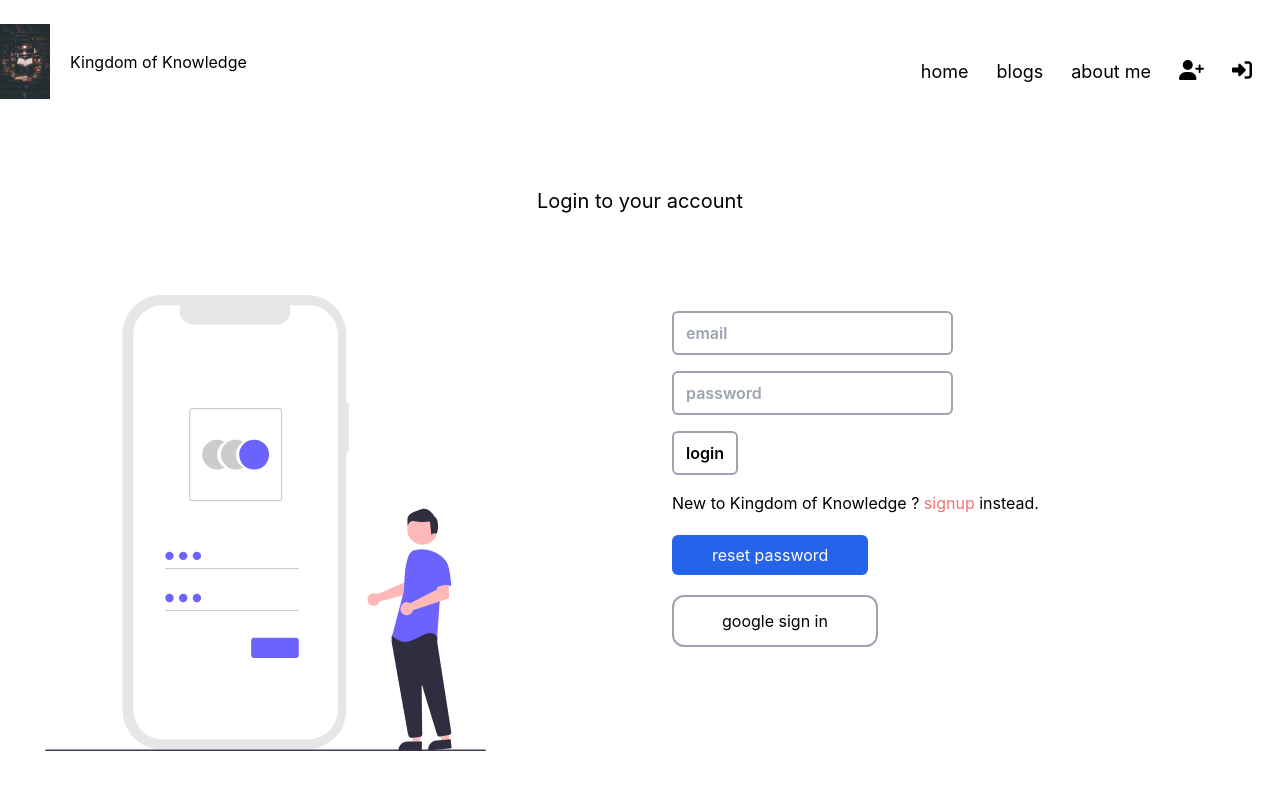
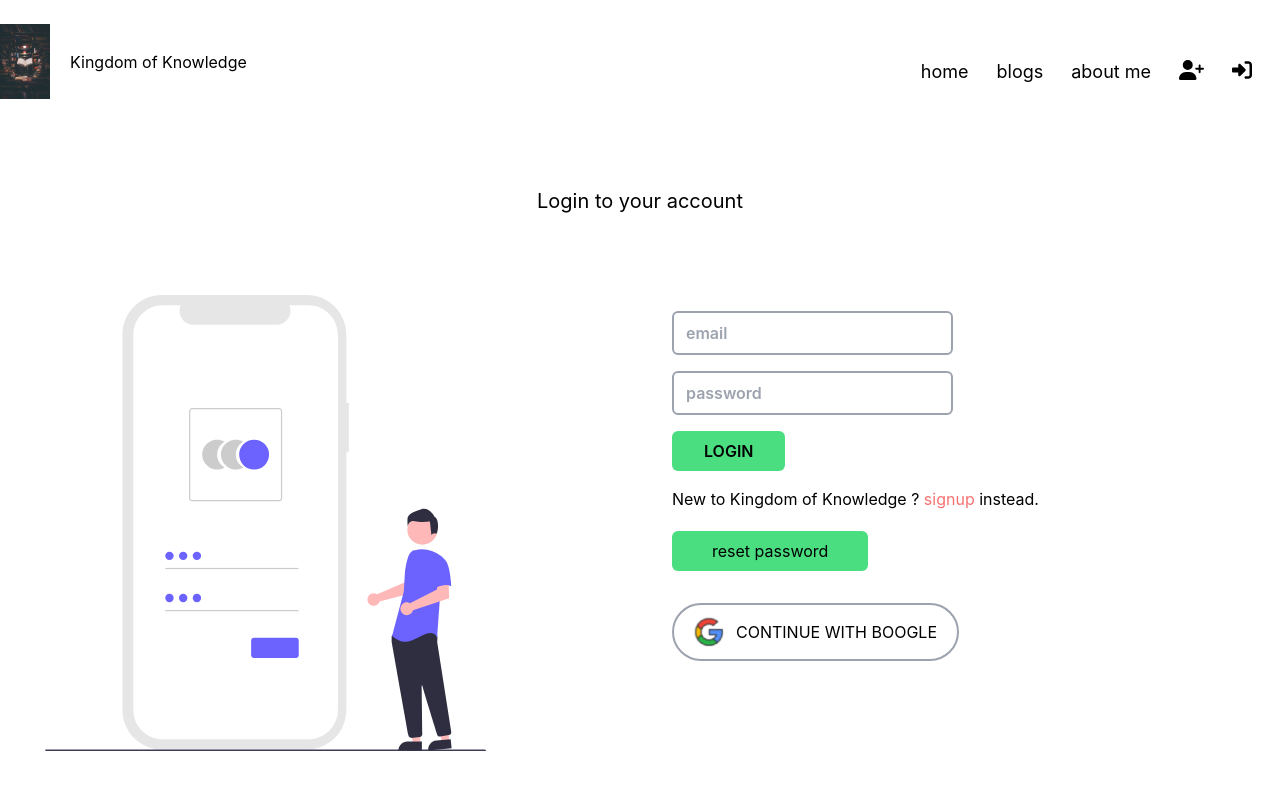
Before and after one commit to sajibur-dev/kingdom-of-knowledge, a React (Create React App) app: page /login in a window 1280 px wide. Shown: the top 800 px of the page. Built offline with nearby package versions, Linux system fonts and the light colour scheme; no server answers.

Commit message:
other style is done

```diff
--- a/src/Pages/Login/Login.js
+++ b/src/Pages/Login/Login.js
@@ -30,7 +30,7 @@ const Login = () => {
   };
   return (
     <div className="mt-16">
-      <ToastContainer />
+      <ToastContainer className="border-2 border-gray-500 w-36" />
       <h1 className="text-center text-xl">Login to your account</h1>
       <div className="md:grid md:grid-cols-2 md:gap-4 mb-5">
         <Illustration src={image} alt="login" />
@@ -42,11 +42,12 @@ const Login = () => {
               placeholder="email"
             />
             <InputField
+
               onBlur={(e) => setPassword(e.target.value)}
               type="password"
               placeholder="password"
             />
-            <InputField type="submit" value="login" />
+            <InputField specificStyle = {true} type="submit" value="login" />
           </form>
           {loading && <p className="text-blue-400 text-center my-5">loading ...</p> }
           {error && <p className="text-red-400 text-center my-5" >{error.message}</p>}
@@ -57,7 +58,7 @@ const Login = () => {
             </Link>{" "}
             instead.
           </p>
-          <Button
+          <Button bgColor="bg-green-400"
             onClick={async () => {
               await sendPasswordResetEmail(email);
 
--- a/src/Pages/Shared/Button/Button.js
+++ b/src/Pages/Shared/Button/Button.js
@@ -1,8 +1,8 @@
 import React from 'react';
 
-const Button = ({children,...rest}) => {
+const Button = ({children,bgColor,textColor,...rest}) => {
     return (
-        <button className='md:px-10 px-3 py-2 rounded-md bg-blue-600 outline-0 text-white' {...rest}>
+        <button className={`md:px-10 px-3 py-2 rounded-md  outline-0 ${textColor} ${bgColor}` } {...rest}>
             {children}
         </button>
     );
--- a/src/Pages/Shared/Footer/Footer.js
+++ b/src/Pages/Shared/Footer/Footer.js
@@ -10,7 +10,7 @@ const Footer = () => {
         <div className="md:grid md:grid-cols-2">
           <div className="p-12 space-y-5">
             <h1 className="md:text-4xl text-white">Start Learning with 61.5k students around the world</h1>
-            <Button onClick = {() => navigate('/regester')}>Join the family</Button>
+            <Button  bgColor="bg-gray-400" onClick = {() => navigate('/regester')}>Join the family</Button>
             <button className="md:px-10 px-3 py-2 rounded-md bg-slate-500 md:ml-5">Browse all course</button>
           </div>
           <div className="flex justify-center items-center">
--- a/src/Pages/Shared/InputField/InputField.js
+++ b/src/Pages/Shared/InputField/InputField.js
@@ -1,8 +1,8 @@
 import React from 'react';
 
-const InputField = ({...rest}) => {
+const InputField = ({specificStyle,...rest}) => {
     return (
-        <input className='leading-6 py-2 px-3 text-base font-semibold  border-2 w-fit outline-none   border-gray-400 rounded-md block my-4'  {...rest} required/>
+        <input className={`leading-6 py-2 px-3 text-base font-semibold  border-2 w-fit outline-none   border-gray-400 rounded-md block my-4 ${specificStyle && "bg-green-400 uppercase rounded-full border-none px-8 cursor-pointer"} `}  {...rest} required/>
     );
 };
 
--- a/src/Pages/Shared/SocialLogin/SocialLogin.js
+++ b/src/Pages/Shared/SocialLogin/SocialLogin.js
@@ -1,26 +1,27 @@
-import React from 'react';
-import {
-    useSignInWithGoogle
-} from "react-firebase-hooks/auth";
-import { useNavigate } from 'react-router-dom';
-import auth from '../../../firebase';
-
+import React from "react";
+import { useSignInWithGoogle } from "react-firebase-hooks/auth";
+import { useNavigate } from "react-router-dom";
+import GoogleLogin from '../../../assets/images/google.png';
+import auth from "../../../firebase";
 
 const SocialLogin = () => {
-    const [signInWithGoogle,googleUser] = useSignInWithGoogle(auth);
-    const navigate = useNavigate();
-    if(googleUser){
-        navigate('/')
-    }
-    const googleSignIn =  () => {
-        console.log('google sign in')
-        signInWithGoogle()
-    }
-    return (
-        <div>
-            <button className="md:px-12 px-3 py-3 border-2 border-gray-400 rounded-xl mt-5" onClick={() => googleSignIn()}>google sign in </button>
-        </div>
-    );
+  const [signInWithGoogle, googleUser] = useSignInWithGoogle(auth);
+  const navigate = useNavigate();
+  if (googleUser) {
+    navigate("/");
+  }
+
+  return (
+    <div className="mt-8">
+      <button
+          className=" border-2 border-gray-400 rounded-full  block flex justify-center items-center px-5 py-3 my-3 "
+          onClick={() => signInWithGoogle()}
+        >
+          <img src={GoogleLogin} alt="" />{" "}
+          <span className="ml-3 uppercase">continue with boogle</span>
+        </button>
+    </div>
+  );
 };
 
 export default SocialLogin;
--- a/src/Pages/Signup/Signup.js
+++ b/src/Pages/Signup/Signup.js
@@ -16,7 +16,7 @@ const Signup = () => {
   const [password, setPassword] = useState("");
 
   const navigate = useNavigate();
-  const [createUserWithEmailAndPassword, user, loading] =
+  const [createUserWithEmailAndPassword, user, loading,error] =
     useCreateUserWithEmailAndPassword(auth,{sendEmailVerification:true});
 
   const [updateProfile] = useUpdateProfile(auth);
@@ -56,8 +56,10 @@ const Signup = () => {
               placeholder="password"
               type="password"
             />
-            <InputField type="submit" value="regester" />
+            <InputField specificStyle={true} type="submit" value="regester" />
           </form>
+          {loading && <p className="text-center text-blue-400">loading...</p>}
+          {error && <p className="text-cetner text-red-400 ">{error.message}</p>}
           <p>Already have an account? <Link className="text-red-400" to="/login">Login</Link> instead.</p>
 
           <SocialLogin/>
--- a/src/Pages/home/Banner/Banner.js
+++ b/src/Pages/home/Banner/Banner.js
@@ -20,7 +20,7 @@ const Banner = () => {
           </p>
           <p>me anytime anywhere </p>
         </div>
-        <Button onClick={() => navigate('/regester')}>Create account</Button>
+        <Button bgColor="bg-blue-800" textColor="text-white" onClick={() => navigate('/regester')}>Create account</Button>
       </div>
 
       <div className="ml-8">
--- a/src/Pages/home/Services/Service/Service.js
+++ b/src/Pages/home/Services/Service/Service.js
@@ -23,7 +23,7 @@ console.log(service)
                     <p>{rating}</p>
                     <p>{student}k <span className='text-gray-400'>student</span></p>
                 </div>
-                <Button onClick = {() => navigate('/checkout')}>Checkout</Button>
+                <Button bgColor="bg-green-400"  onClick = {() => navigate('/checkout')}>Checkout</Button>
             </div>
         </div>
     );
```
Also changed, not shown: src/assets/images/google.png (added).
